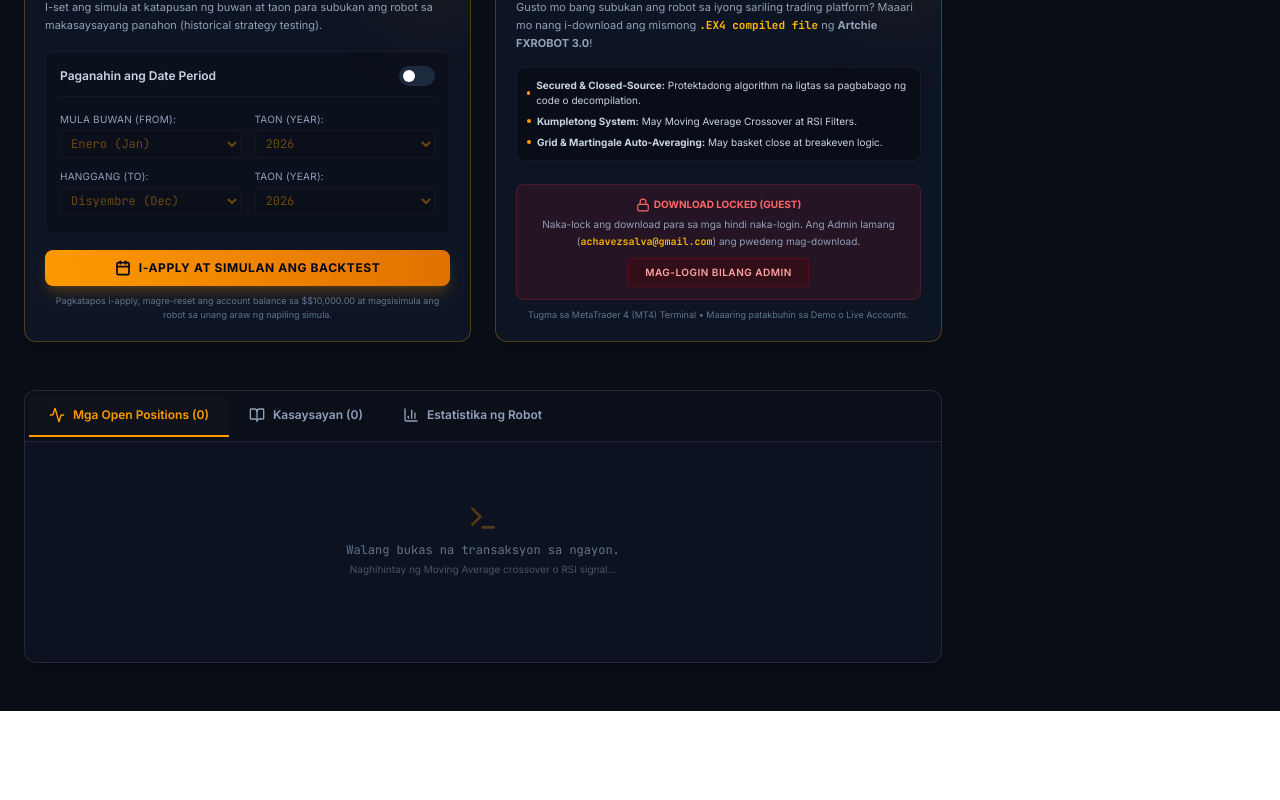
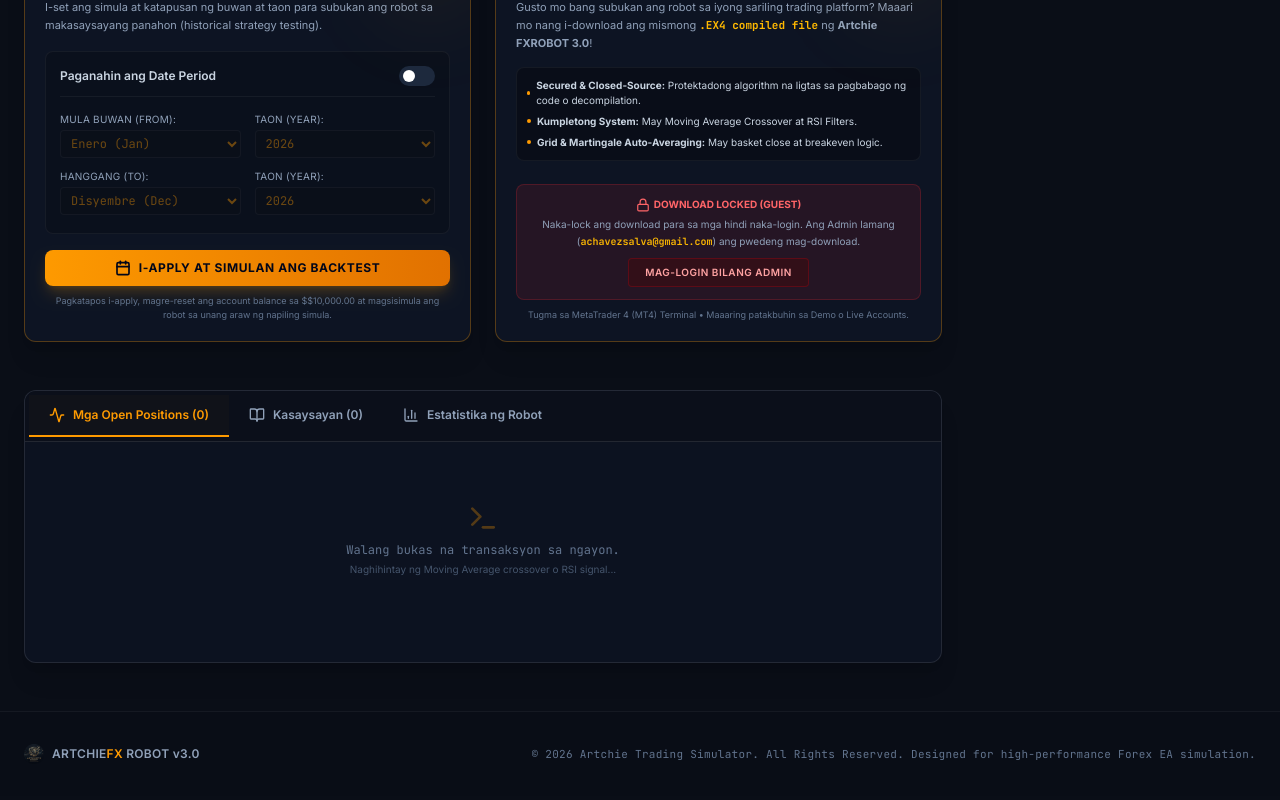
Before and after one commit to achavezsalva/ARTCHIEFXROBOT-GoldenEdition, a React (Vite) app: page / in a window 1280 px wide. Shown: the part 1010-1810 px from the top of the page. Before the commit the page ends 1721 px from the top, so only its background shows below. Built offline with nearby package versions, Linux system fonts and the light colour scheme.

Commit message:
feat: add footer with copyright notice
Include a persistent footer in App.tsx containing the brand logo, version information, and copyright details for the ARTCHIEFX ROBOT v3.0 interface.

```diff
--- a/src/App.tsx
+++ b/src/App.tsx
@@ -2607,6 +2607,24 @@
 
       </main>
 
+      {/* FOOTER SECTION WITH COPYRIGHT */}
+      <footer className="w-full py-8 border-t border-white/5 bg-[#090D16] text-center text-slate-500 font-sans text-xs tracking-wide mt-12">
+        <div className="max-w-7xl mx-auto px-6 flex flex-col sm:flex-row items-center justify-between gap-4">
+          <div className="flex items-center gap-2">
+            <img
+              src="/img/Artchie_FXROBOTlogo.png"
+              alt="Artchie FX Robot"
+              className="w-5 h-5 rounded object-cover opacity-50"
+              referrerPolicy="no-referrer"
+            />
+            <span className="font-semibold text-slate-400">ARTCHIE<span className="text-amber-500">FX</span> ROBOT v3.0</span>
+          </div>
+          <p className="text-[11px] text-slate-500 font-mono">
+            © 2026 Artchie Trading Simulator. All Rights Reserved. Designed for high-performance Forex EA simulation.
+          </p>
+        </div>
+      </footer>
+
 
 
       {/* PARAMETERS CONFIGURATION DIALOG / MODAL */}
```
